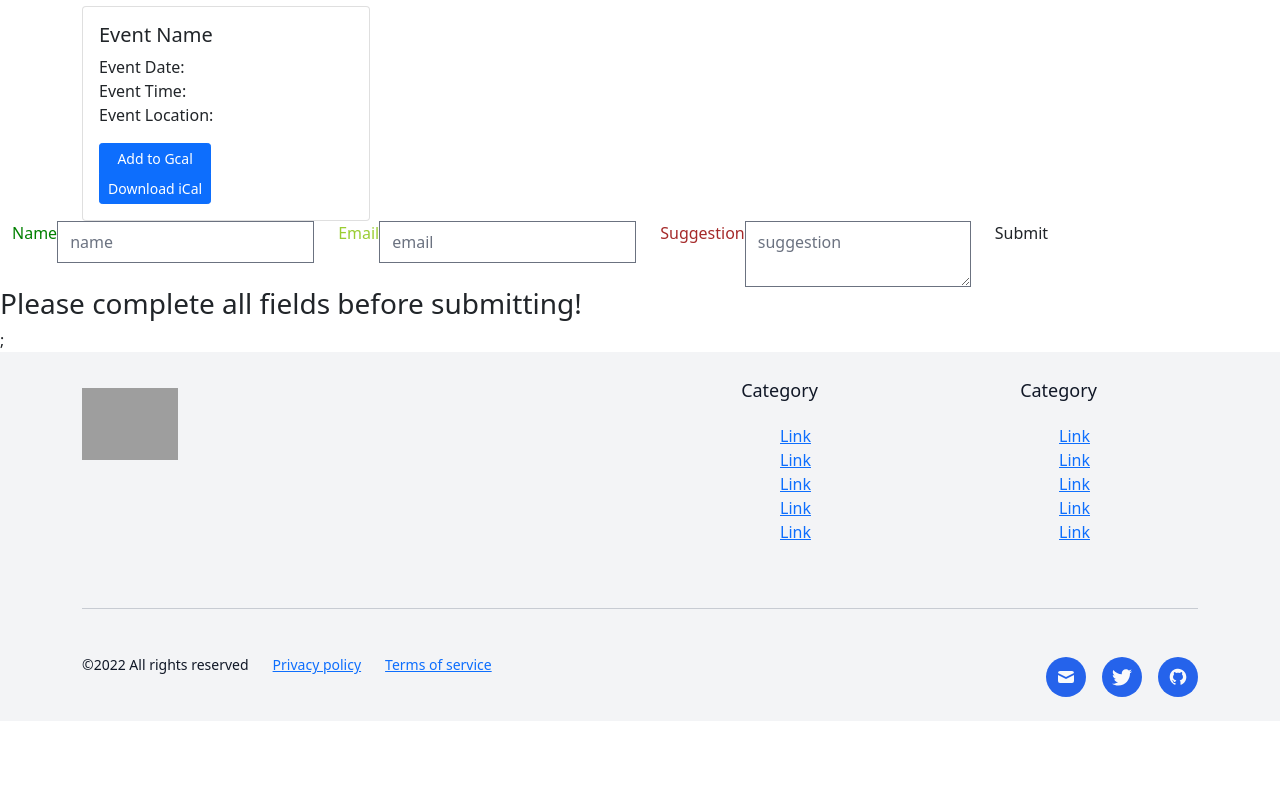
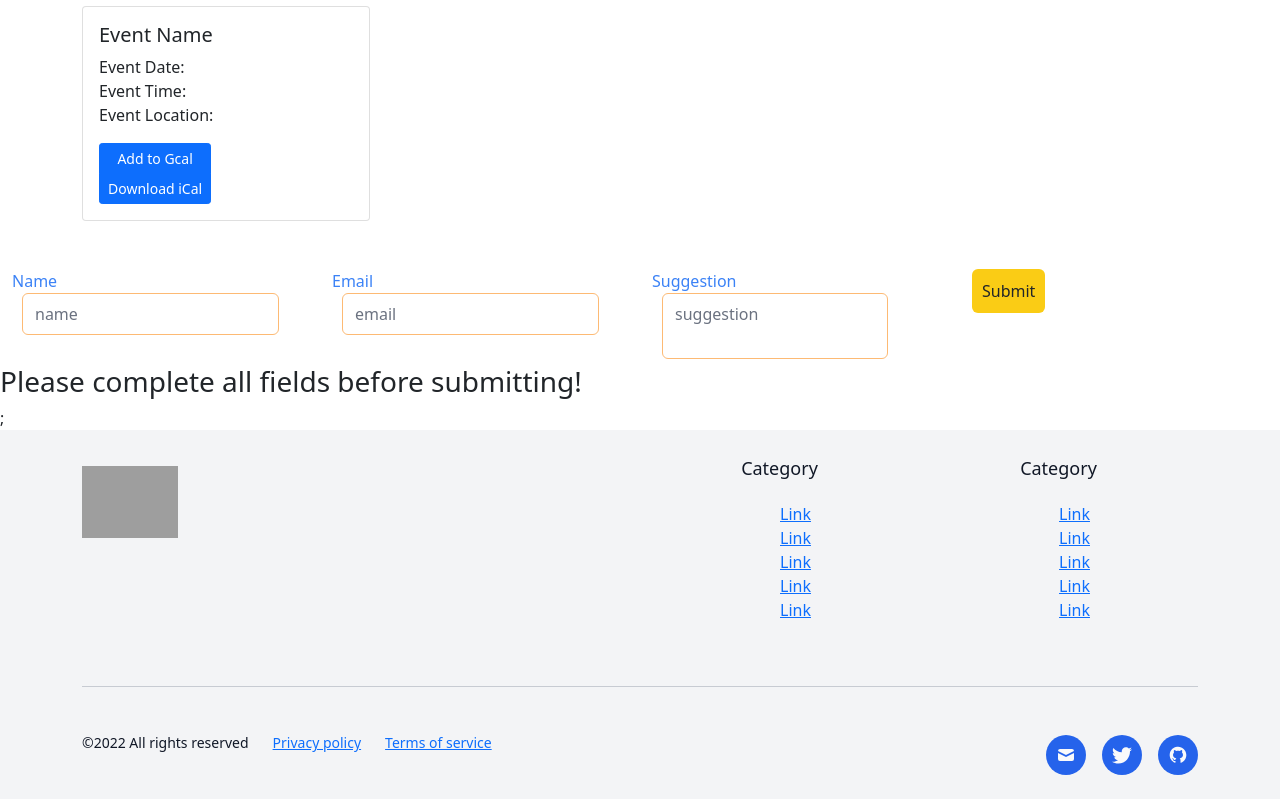
Before and after one commit to acm-ucr/acm-hydra, a Next.js app: page /events in a window 1280 px wide. Shown: the part 831-1630 px from the top of the page. Before the commit the page ends 1552 px from the top, so only its background shows below. Built offline with nearby package versions, Linux system fonts and the light colour scheme; grey boxes are pictures that could not be loaded.

Commit message:
Added Tailwind CSS to SuggestionsForm.js, and deleted SuggestionsForm.module.css file

```diff
--- a/components/Events/SuggestionsForm.js
+++ b/components/Events/SuggestionsForm.js
@@ -1,7 +1,8 @@
+// import base from "daisyui/dist/base";
+// import utilities from "daisyui/dist/utilities";
+// import { loadComponents } from "next/dist/server/load-components";
 import React, { useState } from "react";
 import { Col, Container, Row } from "react-bootstrap";
-import styles from "./SuggestionsForm.module.css";
-
 const SuggestionsForm = () => {
 	const [name, setName] = useState("");
 	const [email, setEmail] = useState("");
@@ -9,28 +10,31 @@ const SuggestionsForm = () => {
 	const [submit, setSubmit] = useState(false);
 
 	const handleSubmit = () => {
-		console.log("Name: " + name);
-		console.log("Email: " + email);
-		console.log("Suggestion: " + suggestion);
 		if (name !== "" && email !== "" && suggestion !== "") {
 			setSubmit(true);
+			console.log("Name: " + name);
+			console.log("Email: " + email);
+			console.log("Suggestion: " + suggestion);
 		} else {
 			setSubmit(false);
 		}
 	};
 
 	return (
-		<div className={styles.eventsSuggestionsformWrapper}>
-			<Container
-				className={styles.eventsSuggestionsformBoostrapwrapper}
-				fluid
-			>
+		<div className='pt-5'>
+			<Container fluid>
 				<Row>
 					<Col>
-						<div className={styles.eventsSuggestionsformName}>
-							<label htmlFor='name'>Name</label>
+						<div>
+							<label
+								htmlFor='name'
+								className='lg:align-top text-blue-500'
+							>
+								Name
+							</label>
 							<input
 								type='text'
+								className='md:col-span-1 rounded-md border-orange-300 ml-2.5 row-span-1'
 								id='name'
 								name='name'
 								value={name}
@@ -40,10 +44,16 @@ const SuggestionsForm = () => {
 						</div>
 					</Col>
 					<Col>
-						<div className={styles.eventsSuggestionsformEmail}>
-							<label htmlFor='email'>Email</label>
+						<div>
+							<label
+								htmlFor='email'
+								className='lg:align-top text-blue-500'
+							>
+								Email
+							</label>
 							<input
 								type='email'
+								className='md:col-span-2 rounded-md border-orange-300 ml-2.5 row-span-2'
 								id='email'
 								email='email'
 								value={email}
@@ -53,11 +63,16 @@ const SuggestionsForm = () => {
 						</div>
 					</Col>
 					<Col>
-						<div className={styles.eventsSuggestionsformSuggestion}>
-							<label htmlFor='suggestion'>Suggestion</label>
+						<div>
+							<label
+								htmlFor='suggestion'
+								className='lg:align-top text-blue-500'
+							>
+								Suggestion
+							</label>
 							<textarea
 								id='suggestion'
-								className={styles.eventsSuggesstionsTextArea}
+								className='md:col-span-3 rounded-md border-orange-300 resize-none ml-2.5 row-span-3'
 								suggestion='suggestion'
 								value={suggestion}
 								placeholder='suggestion'
@@ -66,11 +81,12 @@ const SuggestionsForm = () => {
 						</div>
 					</Col>
 					<Col>
-						<div className={styles.eventsSuggestionsformSubmit}>
+						<div>
 							<button
 								onClick={handleSubmit}
 								type='button'
 								id='submit'
+								className='md:col-span-4 rounded-md inline-flex text-right bg-yellow-400 p-2.5 row-span-4'
 							>
 								Submit
 							</button>
--- a/components/Events/SuggestionsForm.module.css
+++ /dev/null
@@ -1,23 +0,0 @@
-.eventsSuggestionsformName {
-	color: green;
-	display: inline-flex;
-	text-align: right;
-}
-
-.eventsSuggestionsformEmail {
-	color: yellowgreen;
-	display: inline-flex;
-	text-align: right;
-}
-
-.eventsSuggestionsformSuggestion {
-	display: inline-flex;
-	color: brown;
-	text-align: right;
-}
-
-.eventsSuggestionsTextarea {
-	resize: none;
-	width: 250px;
-	height: 100px;
-}
--- /dev/null
+++ b/public/page-data/404.html/page-data.json
@@ -0,0 +1,5 @@
+{
+    "componentChunkName": "component---src-pages-404-js",
+    "path": "/404.html",
+    "result": {"pageContext":{}},
+    "staticQueryHashes": []}
--- /dev/null
+++ b/public/page-data/about/page-data.json
@@ -0,0 +1,5 @@
+{
+    "componentChunkName": "component---src-pages-about-js",
+    "path": "/about/",
+    "result": {"pageContext":{}},
+    "staticQueryHashes": []}
--- /dev/null
+++ b/public/page-data/contact/clubroom/page-data.json
@@ -0,0 +1,5 @@
+{
+    "componentChunkName": "component---src-pages-contact-clubroom-js",
+    "path": "/contact/clubroom/",
+    "result": {"pageContext":{}},
+    "staticQueryHashes": []}
--- /dev/null
+++ b/public/page-data/contact/page-data.json
@@ -0,0 +1,5 @@
+{
+    "componentChunkName": "component---src-pages-contact-index-js",
+    "path": "/contact/",
+    "result": {"pageContext":{}},
+    "staticQueryHashes": []}
--- /dev/null
+++ b/public/page-data/dev-404-page/page-data.json
@@ -0,0 +1,5 @@
+{
+    "componentChunkName": "component---cache-dev-404-page-js",
+    "path": "/dev-404-page/",
+    "result": {"data":{"allSiteFunction":{"nodes":[]},"allSitePage":{"nodes":[{"path":"/404/"},{"path":"/404.html"},{"path":"/"},{"path":"/contact/"},{"path":"/about/"},{"path":"/join-us/"},{"path":"/events/"}]}},"pageContext":{}},
+    "staticQueryHashes": []}
--- /dev/null
+++ b/public/page-data/events/page-data.json
@@ -0,0 +1,5 @@
+{
+    "componentChunkName": "component---src-pages-events-index-js",
+    "path": "/events/",
+    "result": {"pageContext":{}},
+    "staticQueryHashes": []}
--- /dev/null
+++ b/public/page-data/index/page-data.json
@@ -0,0 +1,5 @@
+{
+    "componentChunkName": "component---src-pages-index-js",
+    "path": "/",
+    "result": {"pageContext":{}},
+    "staticQueryHashes": []}
```
Also changed, not shown: 2 other files (tests, documents, lock files or other folders).
